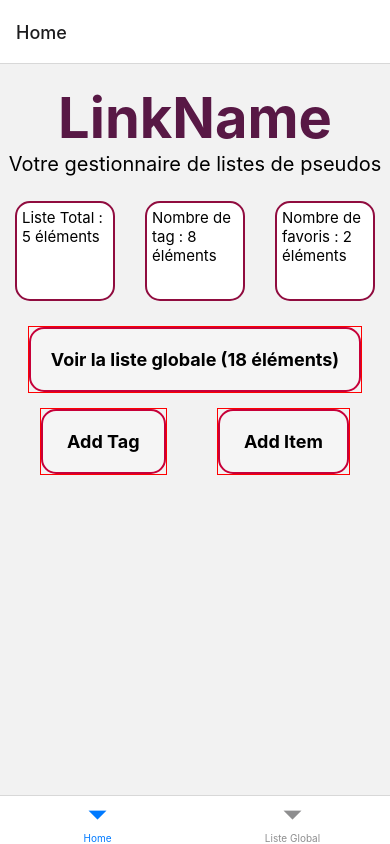
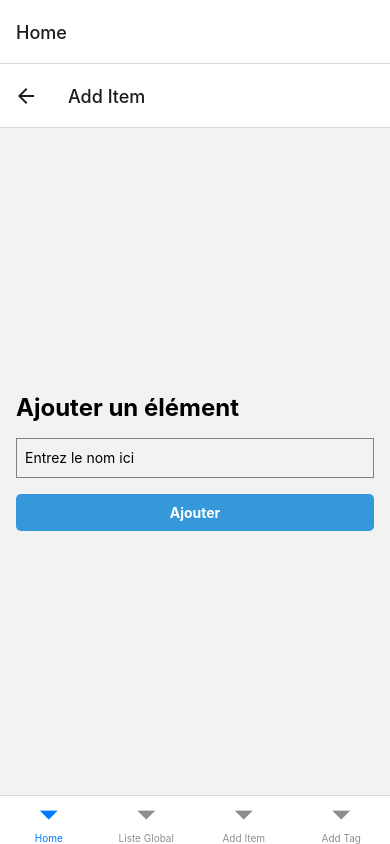
Before and after one commit to PiR194/LinkName, a React Native app: screen /AddItem in a window 390 px wide. Built offline with nearby package versions, Linux system fonts and the light colour scheme.

Commit message:
ajout de la navigation par stack en plus de par menu inférieur. Création de la page de création générique par formulaire :zap:

```diff
--- a/App.tsx
+++ b/App.tsx
@@ -3,7 +3,7 @@ import { StyleSheet, Text, View } from 'react-native';
 
 
 import React from "react";
-import Navigation from './Navigation/Navigation';
+import { AppNavigator } from './Navigation/Navigation';
 
 // import Navigation from './navigation/Navigation';
 // import StackNavigation from './navigation/StackNavigation';
@@ -27,16 +27,28 @@ import {
   SafeAreaProvider,
 } from 'react-native-safe-area-context';
 import Home from './Screen/Home';
+import { NavigationContainer } from '@react-navigation/native';
+
+
+// export default function App() {
+//   return (
+//     // <Provider store={store}>
+//       <SafeAreaProvider>
+//         <Navigation/>
+//         {/* <Home/> */}
+//       </SafeAreaProvider>
+//     // </Provider>
+//   );
+// }
 
 
 export default function App() {
   return (
-    // <Provider store={store}>
-      <SafeAreaProvider>
-        <Navigation/>
-        {/* <Home/> */}
-      </SafeAreaProvider>
-    // </Provider>
+    <SafeAreaProvider>
+      <NavigationContainer>
+        <AppNavigator />
+      </NavigationContainer>
+    </SafeAreaProvider>
   );
 }
 
--- a/Navigation/Navigation.tsx
+++ b/Navigation/Navigation.tsx
@@ -5,24 +5,56 @@ import { createBottomTabNavigator } from '@react-navigation/bottom-tabs';
 /* Screen */
 import Home from '../Screen/Home';
 import GlobalList from '../Screen/GlobalList';
+import { AddItem, AddTag } from '../Screen/AddItem';
+import StackNavigator from './StackNavigator';
+import { createStackNavigator } from '@react-navigation/stack';
 
 
 
 
-export default function Navigation() {
-    const BottomTabNavigator = createBottomTabNavigator();
-    return (
-        <NavigationContainer>
-            <BottomTabNavigator.Navigator initialRouteName="Home">
-                <BottomTabNavigator.Screen name="Home" component={Home}
-                                        options={{
-                                            title: 'Home',
-                                        }}/>
-                <BottomTabNavigator.Screen name="GlobalList" component={GlobalList}
-                                        options={{
-                                            title: 'Liste Global',
-                                        }}/>
-        </BottomTabNavigator.Navigator>
-        </NavigationContainer>
-    )
-}
+// export default function Navigation() {
+//     const BottomTabNavigator = createBottomTabNavigator();
+//     return (
+//         <NavigationContainer>
+//             <BottomTabNavigator.Navigator initialRouteName="Home">
+//                 <BottomTabNavigator.Screen name="Home" component={StackNavigator}
+//                                         options={{
+//                                             title: 'Home',
+//                                         }}/>
+//                 <BottomTabNavigator.Screen name="GlobalList" component={GlobalList}
+//                                         options={{
+//                                             title: 'Liste Global',
+//                                         }}/>
+//                 <BottomTabNavigator.Screen name="AddItem" component={AddItem}
+//                                         options={{
+//                                             title: 'Add Item',
+//                                         }}/>
+//                 <BottomTabNavigator.Screen name="AddTag" component={AddTag}
+//                                         options={{
+//                                             title: 'Add Tag',
+//                                         }}/>
+//         </BottomTabNavigator.Navigator>
+//         </NavigationContainer>
+//     )
+// }
+
+const Stack = createStackNavigator();
+const Tab = createBottomTabNavigator();
+
+const HomeStack = () => (
+  <Stack.Navigator initialRouteName="Home">
+    <Stack.Screen name="Home" component={Home} options={{ headerShown: false }} />
+    <Stack.Screen name="GlobalList" component={GlobalList} options={{ title: 'Liste Global' }} />
+    <Stack.Screen name="AddTag" component={AddTag} options={{ title: 'Add Tag' }} />
+    <Stack.Screen name="AddItem" component={AddItem} options={{ title: 'Add Item' }} />
+  </Stack.Navigator>
+);
+
+export const AppNavigator = () => (
+  <Tab.Navigator initialRouteName="Home">
+    <Tab.Screen name="Home" component={HomeStack} options={{ title: 'Home' }} />
+    <Tab.Screen name="GlobalList" component={GlobalList} options={{ title: 'Liste Global' }} />
+    <Tab.Screen name="AddItem" component={AddItem} options={{ title: 'Add Item' }} />
+    <Tab.Screen name="AddTag" component={AddTag} options={{ title: 'Add Tag' }} />
+  </Tab.Navigator>
+);
--- /dev/null
+++ b/Navigation/StackNavigator.tsx
@@ -0,0 +1,18 @@
+// Exemple de configuration de Stack Navigator dans App.js
+import { createStackNavigator } from '@react-navigation/stack';
+import { AddTag, AddItem } from '../Screen/AddItem';
+import Home from '../Screen/Home';
+import GlobalList from '../Screen/GlobalList';
+
+
+export default function StackNavigator() {
+    const Stack = createStackNavigator();
+    return (
+        <Stack.Navigator initialRouteName="Home">
+            <Stack.Screen name="Home" component={Home} />
+            <Stack.Screen name="GlobalList" component={GlobalList} />
+            <Stack.Screen name="AddTag" component={AddTag} />
+            <Stack.Screen name="AddItem" component={AddItem} />
+        </Stack.Navigator>
+    )
+}
--- /dev/null
+++ b/Screen/AddItem.tsx
@@ -0,0 +1,84 @@
+// Import des composants React et React Native nécessaires
+import React, { useState } from 'react';
+import { View, Text, TextInput, TouchableOpacity, StyleSheet } from 'react-native';
+
+// Composant de formulaire générique
+const AddForm = ({ onSubmit }) => {
+    const [inputValue, setInputValue] = useState('');
+
+    const handleSubmit = () => {
+        // Valider l'entrée si nécessaire
+        // Appeler la fonction onSubmit avec la valeur de l'entrée
+        onSubmit(inputValue);
+    };
+
+    return (
+        <View style={styles.container}>
+        <Text style={styles.title}>Ajouter un élément</Text>
+        <TextInput
+            style={styles.input}
+            placeholder="Entrez le nom ici"
+            value={inputValue}
+            onChangeText={(text) => setInputValue(text)}
+        />
+        <TouchableOpacity style={styles.button} onPress={handleSubmit}>
+            <Text style={styles.buttonText}>Ajouter</Text>
+        </TouchableOpacity>
+        </View>
+    );
+    };
+
+    // Exemple de page de formulaire pour ajouter un tag
+    export const AddTag = ({ navigation }) => {
+    const handleAddTag = (tagName) => {
+        // Ici, tu peux traiter la logique d'ajout du tag (ex. appel à l'API, mise à jour de l'état, etc.)
+        console.log(`Tag ajouté : ${tagName}`);
+        // Naviguer vers l'écran souhaité après l'ajout
+        navigation.goBack();
+    };
+
+    return <AddForm onSubmit={handleAddTag} />;
+};
+
+// Exemple de page de formulaire pour ajouter un élément
+export const AddItem = ({ navigation }) => {
+    const handleAddItem = (itemName) => {
+    // Ici, tu peux traiter la logique d'ajout de l'élément
+    console.log(`Élément ajouté : ${itemName}`);
+    // Naviguer vers l'écran souhaité après l'ajout
+    navigation.goBack();
+    };
+
+    return <AddForm onSubmit={handleAddItem} />;
+};
+
+// Styles pour les composants
+const styles = StyleSheet.create({
+    container: {
+        flex: 1,
+        padding: 16,
+        justifyContent: 'center',
+    },
+    title: {
+        fontSize: 24,
+        fontWeight: 'bold',
+        marginBottom: 16,
+    },
+    input: {
+        height: 40,
+        borderColor: 'gray',
+        borderWidth: 1,
+        marginBottom: 16,
+        paddingHorizontal: 8,
+    },
+    button: {
+        backgroundColor: '#3498db',
+        padding: 10,
+        borderRadius: 5,
+        alignItems: 'center',
+    },
+    buttonText: {
+        color: 'white',
+        fontWeight: 'bold',
+    },
+});
--- a/Screen/Home.tsx
+++ b/Screen/Home.tsx
@@ -2,6 +2,10 @@ import React from 'react';
 import { StyleSheet, Text, View, TouchableNativeFeedback } from 'react-native';
 import { MainTheme } from '../Style/Themes';
 import DisplayListInfo from '../Components/DisplayListInfo';
+
+
+import { AddItem, AddTag } from './AddItem';
+
 
 export default function Home({ navigation }) {
 
@@ -51,12 +55,12 @@ export default function Home({ navigation }) {
 
 
                 <View style={styles.addView}>
-                    <TouchableNativeFeedback onPress={navigateToGlobalList}>
+                    <TouchableNativeFeedback onPress={() => navigation.navigate('AddTag')}>
                         <View style={styles.button}>
                             <Text style={styles.buttonText}> Add Tag </Text>
                         </View>
                     </TouchableNativeFeedback>
-                    <TouchableNativeFeedback onPress={navigateToGlobalList}>
+                    <TouchableNativeFeedback onPress={() => navigation.navigate('AddItem')}>
                         <View style={styles.button}>
                             <Text style={styles.buttonText}> Add Item </Text>
                         </View>
--- a/package.json
+++ b/package.json
@@ -11,12 +11,13 @@
   "dependencies": {
     "@react-navigation/bottom-tabs": "^6.5.11",
     "@react-navigation/native": "^6.1.9",
+    "@react-navigation/stack": "^6.3.20",
     "expo": "~49.0.15",
     "expo-status-bar": "~1.6.0",
     "react": "18.2.0",
     "react-native": "0.72.6",
-    "react-native-safe-area-context": "4.6.3",
-    "react-native-gesture-handler": "~2.12.0"
+    "react-native-gesture-handler": "~2.12.0",
+    "react-native-safe-area-context": "4.6.3"
   },
   "devDependencies": {
     "@babel/core": "^7.20.0",
```
Also changed, not shown: 1 other file (tests, documents, lock files or other folders).
